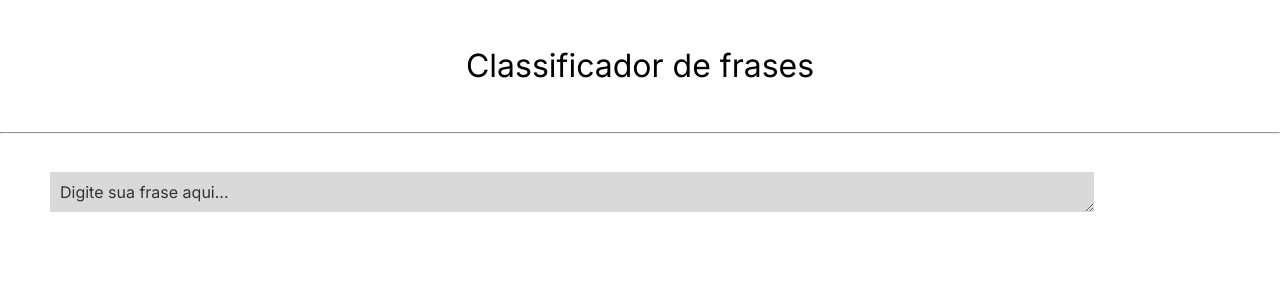
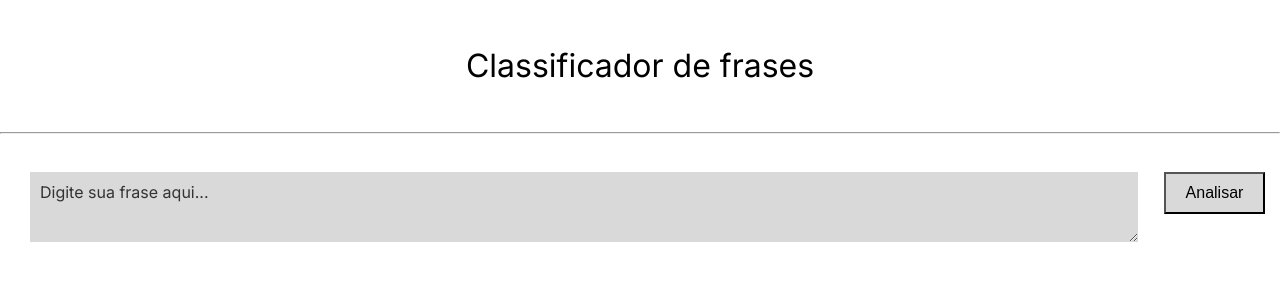
Before and after one commit to diefesson/ufc-pi-4, a React (Create React App) app in the folder frontend/classificador/: page / in a window 1280 px wide. Shown: the top 300 px of the page. Built offline with nearby package versions, Linux system fonts and the light colour scheme.

Commit message:
first page status partial

```diff
--- /dev/null
+++ b/frontend/classificador/src/components/Button/ButtonGeneral.jsx
@@ -0,0 +1,8 @@
+import React from "react";
+import "./styles.scss";
+
+const ButtonGeneral = ({ text }) => {
+  return <button className="buttonStyle">{text}</button>;
+};
+
+export default ButtonGeneral;
--- /dev/null
+++ b/frontend/classificador/src/components/Button/styles.scss
@@ -0,0 +1,9 @@
+.buttonStyle {
+  padding: 10px 20px;
+  background-color: #d9d9d9;
+  color: #000;
+  font-size: "Inter", sans-serif;
+  font-size: 16px;
+  font-weight: 400;
+  cursor: pointer;
+}
--- a/frontend/classificador/src/pages/Classifier.jsx
+++ b/frontend/classificador/src/pages/Classifier.jsx
@@ -1,4 +1,5 @@
 import React from "react";
+import ButtonGeneral from "../components/Button/ButtonGeneral";
 import "../styles.scss";
 
 const Classifier = () => {
@@ -6,7 +7,8 @@ const Classifier = () => {
     <div className="classifier">
       <div className="title">Classificador de frases</div>
       <hr />
-      <div>
+      <div className="inputs">
+        <div className="inputs__text">
           <textarea
             name="oi"
             id="ola"
@@ -15,6 +17,10 @@ const Classifier = () => {
             placeholder="Digite sua frase aqui..."
           />
         </div>
+        <div className="inputs__button">
+          <ButtonGeneral text="Analisar" />
+        </div>
+      </div>
     </div>
   );
 };
--- a/frontend/classificador/src/styles.scss
+++ b/frontend/classificador/src/styles.scss
@@ -12,13 +12,24 @@
     background-color: #000;
   }
 
+  .inputs {
+    display: flex;
+    gap: 2vw;
+    width: 100vw;
+
+    &__text {
+      padding-top: 30px;
+      padding-left: 30px;
+    }
+
     textArea {
       background-color: #d9d9d9;
-    width: 80%;
-    max-width: 90%;
-    margin: 30px 50px;
-    height: 20px;
-    max-height: 300px;
+      width: 85vw;
+      max-width: 85vw;
+      min-width: 85vw;
+      height: 50px;
+      max-height: 150px;
+      min-height: 20px;
       padding: 10px;
       border: none;
     }
@@ -31,4 +42,9 @@
     textArea:focus-visible {
       outline: none;
     }
+
+    &__button {
+      padding-top: 30px;
     }
+  }
+}
```
Lines whose indentation alone changed are shown as unchanged.
